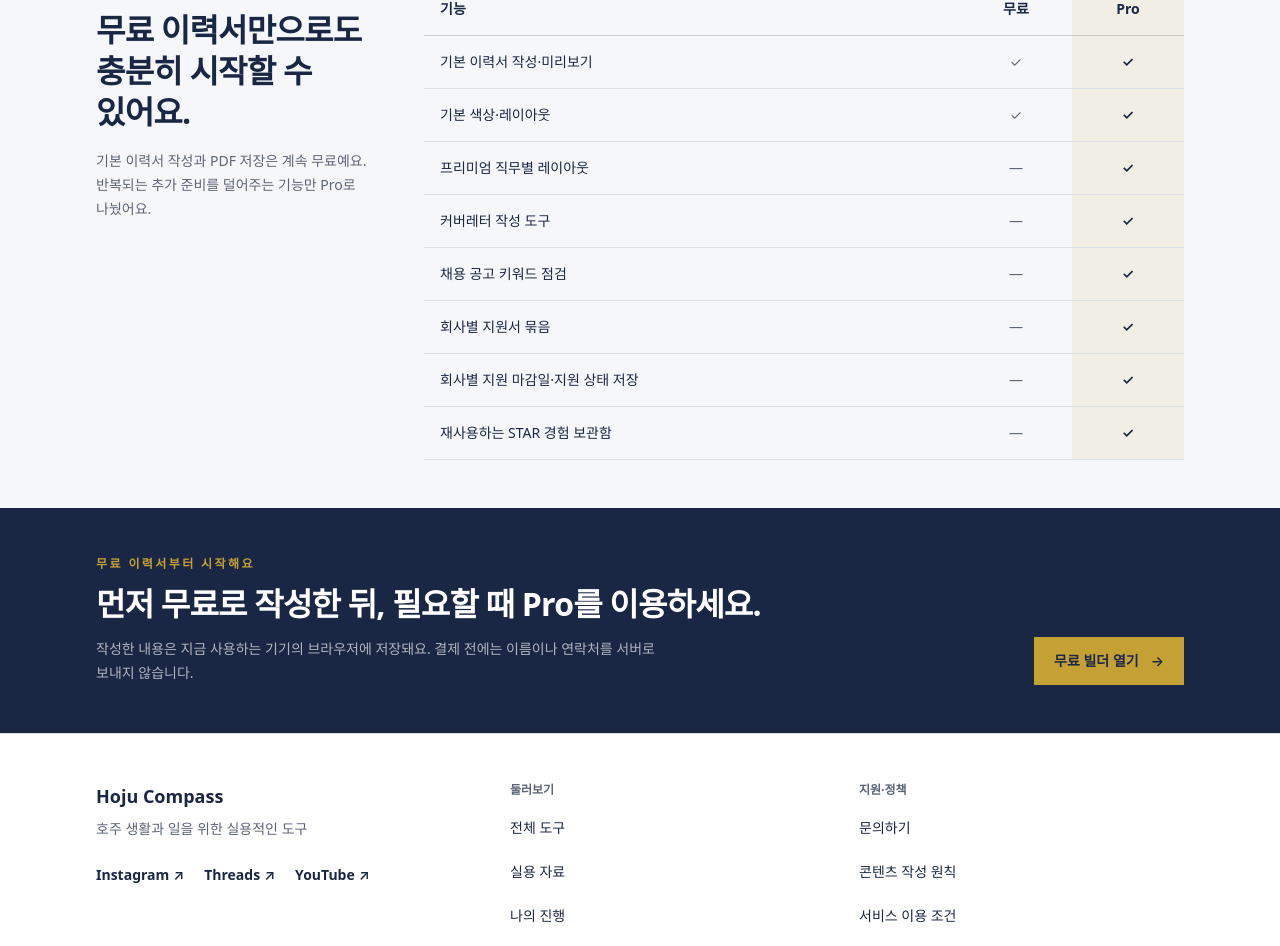
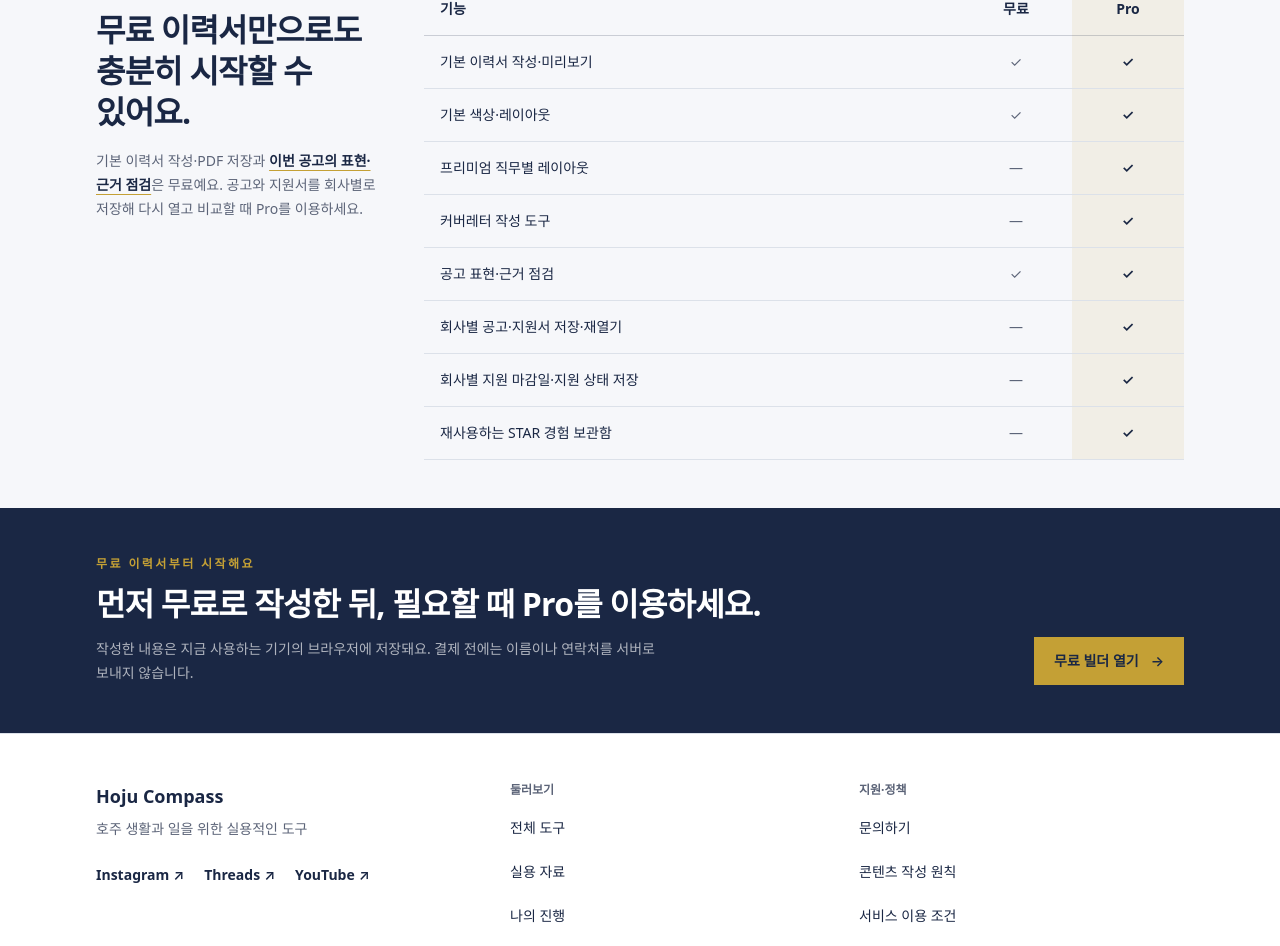
Before and after one commit to jelov219au/aussie-compass, a Next.js app: page /resume-pro in a window 1280 px wide. Shown: the part 4069-5015 px from the top of the page. Built offline with nearby package versions, Linux system fonts and the light colour scheme; no server answers.

Commit message:
Clarify free job-ad checks versus Pro company-specific storage

```diff
--- a/src/app/resume-pro/page.tsx
+++ b/src/app/resume-pro/page.tsx
@@ -80,8 +80,8 @@ const comparison = [
   ["기본 색상·레이아웃", true, true],
   ["프리미엄 직무별 레이아웃", false, true],
   ["커버레터 작성 도구", false, true],
-  ["채용 공고 키워드 점검", false, true],
-  ["회사별 지원서 묶음", false, true],
+  ["공고 표현·근거 점검", true, true],
+  ["회사별 공고·지원서 저장·재열기", false, true],
   ["회사별 지원 마감일·지원 상태 저장", false, true],
   ["재사용하는 STAR 경험 보관함", false, true],
 ] as const;
@@ -382,7 +382,7 @@ export default async function ResumeProPage({ searchParams }: Props) {
         <section className="py-14 sm:py-20" aria-labelledby="comparison-heading">
           <Container>
             <div className="grid gap-10 lg:grid-cols-[18rem_1fr]">
-              <div><p className="text-xs font-semibold uppercase tracking-[0.2em] text-[#806515]">무료 기능은 그대로</p><h2 id="comparison-heading" className="mt-3 text-3xl font-semibold tracking-tight text-navy">무료 이력서만으로도<br />충분히 시작할 수 있어요.</h2><p className="mt-4 text-sm leading-6 text-muted">기본 이력서 작성과 PDF 저장은 계속 무료예요. 반복되는 추가 준비를 덜어주는 기능만 Pro로 나눴어요.</p></div>
+              <div><p className="text-xs font-semibold uppercase tracking-[0.2em] text-[#806515]">무료 기능은 그대로</p><h2 id="comparison-heading" className="mt-3 text-3xl font-semibold tracking-tight text-navy">무료 이력서만으로도<br />충분히 시작할 수 있어요.</h2><p className="mt-4 text-sm leading-6 text-muted">기본 이력서 작성·PDF 저장과 <Link href="/resume-job-ad-checker" className="font-semibold text-navy underline decoration-gold underline-offset-4">이번 공고의 표현·근거 점검</Link>은 무료예요. 공고와 지원서를 회사별로 저장해 다시 열고 비교할 때 Pro를 이용하세요.</p></div>
               <div className="min-w-0 overflow-x-auto border-t border-navy/20">
                 <table className="w-full border-collapse text-left text-sm">
                   <thead><tr className="border-b border-navy/20"><th className="px-3 py-4 font-semibold text-navy sm:px-4">기능</th><th className="w-16 px-2 py-4 text-center font-semibold text-navy sm:w-28 sm:px-4">무료</th><th className="w-16 bg-gold/10 px-2 py-4 text-center font-semibold text-navy sm:w-28 sm:px-4">Pro</th></tr></thead>
```
